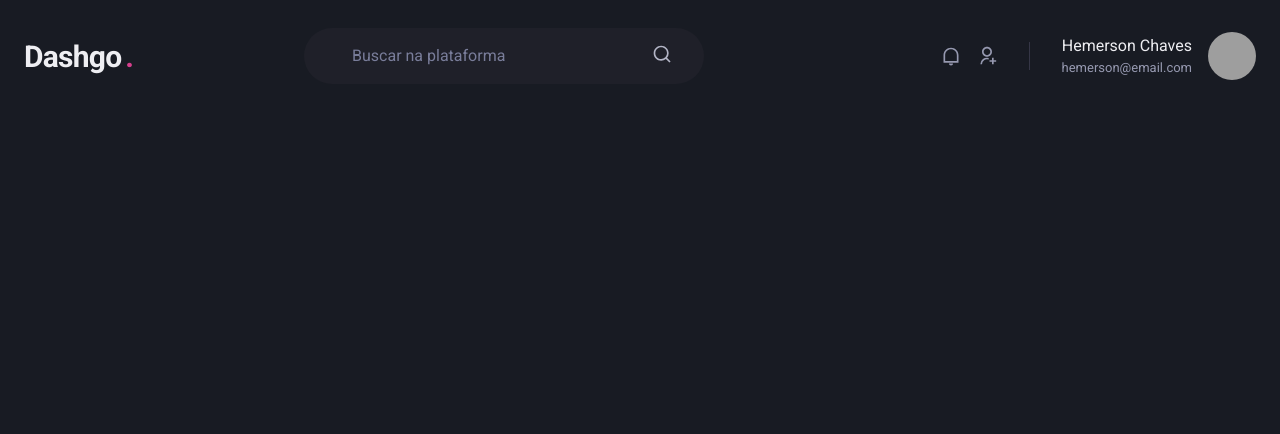
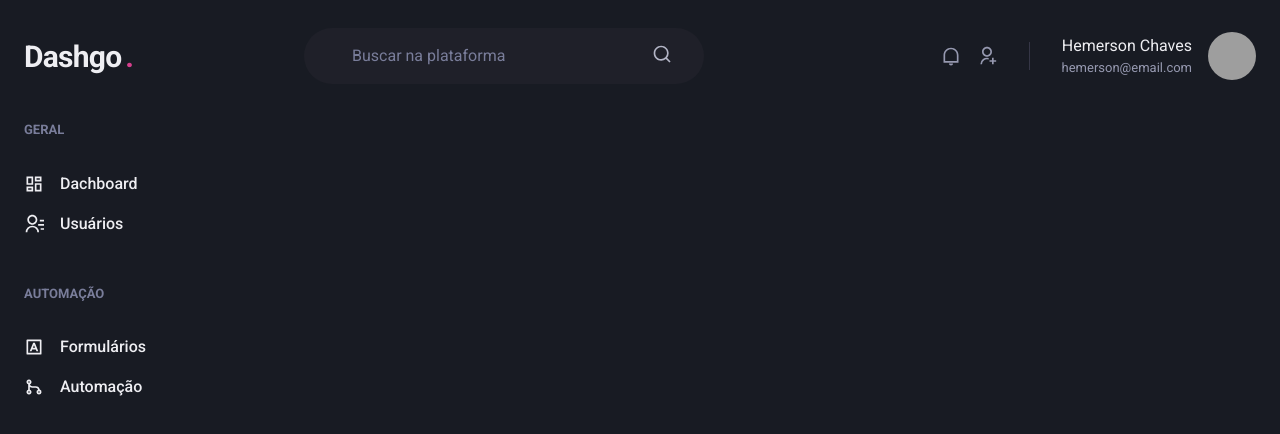
Before and after one commit to HemersonChaves/Construindo-interfaces-do-futuro, a Next.js app: page /dashboard in a window 1280 px wide. Shown: the top 434 px of the page. Built offline with nearby package versions, Linux system fonts and the light colour scheme; grey boxes are pictures that could not be loaded.

Commit message:
feat(sidebar): Componente: Sidebar]

```diff
--- /dev/null
+++ b/src/components/Siderbar.tsx
@@ -0,0 +1,41 @@
+import { Box, Stack, Text, Link, Icon } from "@chakra-ui/react";
+import { RiContactsLine, RiDashboardLine, RiGitMergeLine, RiInputMethodLine } from "react-icons/ri";
+
+export function Sidebar() {
+    return (
+        <Box as='aside' w='64' mr='8'>
+            <Stack spacing='12' align='flex-start'>
+                <Box>
+                    <Text fontWeight='bold' color='gray.400' fontSize='small'>
+                        GERAL
+                    </Text>
+                    <Stack spacing='4' mt='8' align='stretch'>
+                        <Link display='flex' alignItems='center' >
+                            <Icon as={RiDashboardLine} fontSize='20' />
+                            <Text ml='4' fontWeight='medium'>Dachboard</Text>
+                        </Link>
+                        <Link display='flex' alignItems='center' >
+                            <Icon as={RiContactsLine} fontSize='20' />
+                            <Text ml='4' fontWeight='medium'>Usuários</Text>
+                        </Link>
+                    </Stack>
+                </Box>
+                <Box>
+                    <Text fontWeight='bold' color='gray.400' fontSize='small'>
+                        AUTOMAÇÃO
+                    </Text>
+                    <Stack spacing='4' mt='8' align='stretch'>
+                        <Link display='flex' alignItems='center' >
+                            <Icon as={RiInputMethodLine} fontSize='20' />
+                            <Text ml='4' fontWeight='medium'>Formulários</Text>
+                        </Link>
+                        <Link display='flex' alignItems='center' >
+                            <Icon as={RiGitMergeLine} fontSize='20' />
+                            <Text ml='4' fontWeight='medium'>Automação</Text>
+                        </Link>
+                    </Stack>
+                </Box>
+            </Stack>
+        </Box>
+    )
+}
--- a/src/pages/dashboard.tsx
+++ b/src/pages/dashboard.tsx
@@ -1,7 +1,15 @@
+import { Flex } from "@chakra-ui/react";
 import { Header } from "../components/Header";
+import { Sidebar } from "../components/Siderbar";
 
-export default function Dashboard(){
-    return(
-        <Header />
+export default function Dashboard() {
+    return (
+        <Flex direction='column' h='100vh'>
+            <Header />
+            <Flex w='100%' my='6' maxWidth={1480} mx='auto' px='6'>
+                <Sidebar />
+            </Flex>
+        </Flex>
+
     )
 }
```
